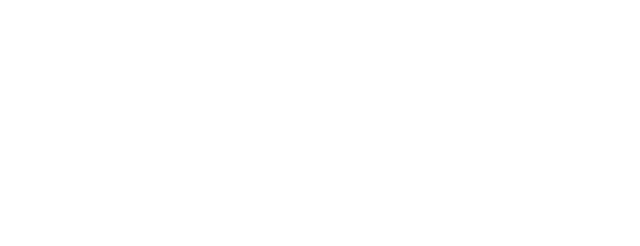
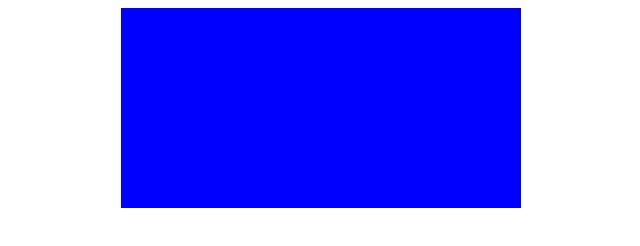
Before and after one commit to Juanmmarsico/CoderHouse-Fullstack, a plain HTML site: page Tps/2/index.html in a window 1280 px wide. Shown: the whole page, without its empty margins (319-959 px from the left). Drawn offline with Linux system fonts and the light colour scheme.

Commit message:
ahora si el main.css

```diff
--- a/Tps/2/index.html
+++ b/Tps/2/index.html
@@ -2,6 +2,7 @@
 <html>
 <head>
 	<title></title>
+	<link rel="stylesheet" type="text/css" href="./main.css">
 </head>
 <body>
 <header></header>
--- /dev/null
+++ b/Tps/2/main.css
@@ -0,0 +1,10 @@
+body{
+	font-size: 20px;
+}
+#content{
+	width: 20em;
+	height: 10em;
+	background-color: blue;
+	margin: auto;
+
+}
```
